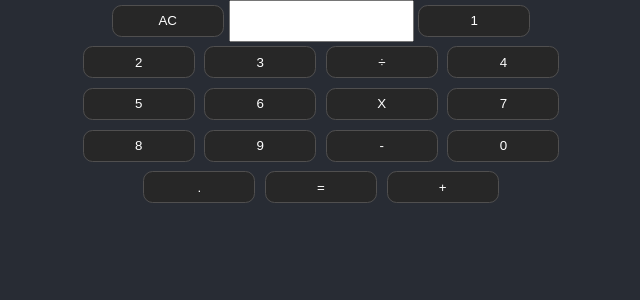
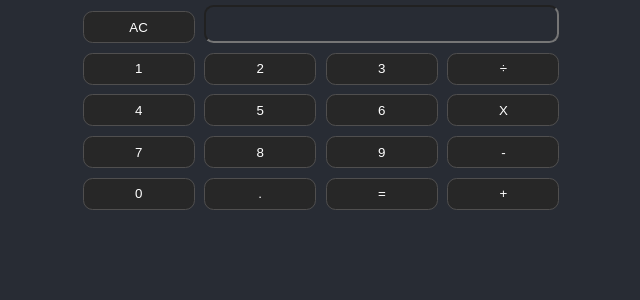
Before and after one commit to JasmeetRangar/calculator, a React (Create React App) app: page / in a window 1280 px wide. Shown: the top 300 px of the page, without its empty margins (319-959 px from the left). Built offline with nearby package versions, Linux system fonts and the light colour scheme.

Commit message:
Style input

```diff
--- a/src/App.js
+++ b/src/App.js
@@ -5,7 +5,6 @@ import Input from './components/Input';
 function App() {
   return (
     <div className="app-container">
-      <Block label="AC" />
       <Input />
       <Block label="1" />
       <Block label="2" />
--- a/src/components/Input.jsx
+++ b/src/components/Input.jsx
@@ -1,6 +1,10 @@
-
+import Block from './Block';
+import './input.css';
 export default function Input() {
   return (
+    <div className="input-container">
+    <Block label="AC" />
     <input className="input" />
+    </div>
   )
 }
--- /dev/null
+++ b/src/components/input.css
@@ -0,0 +1,10 @@
+.input {
+  width: 21.7rem;
+  height: 2rem;
+  margin: 0.3rem;
+  border-radius: 0.6rem;
+  color: rgb(221, 201, 176);
+  background-color: transparent;
+  text-align: right;
+  font-size: 1.5rem;
+}
```
